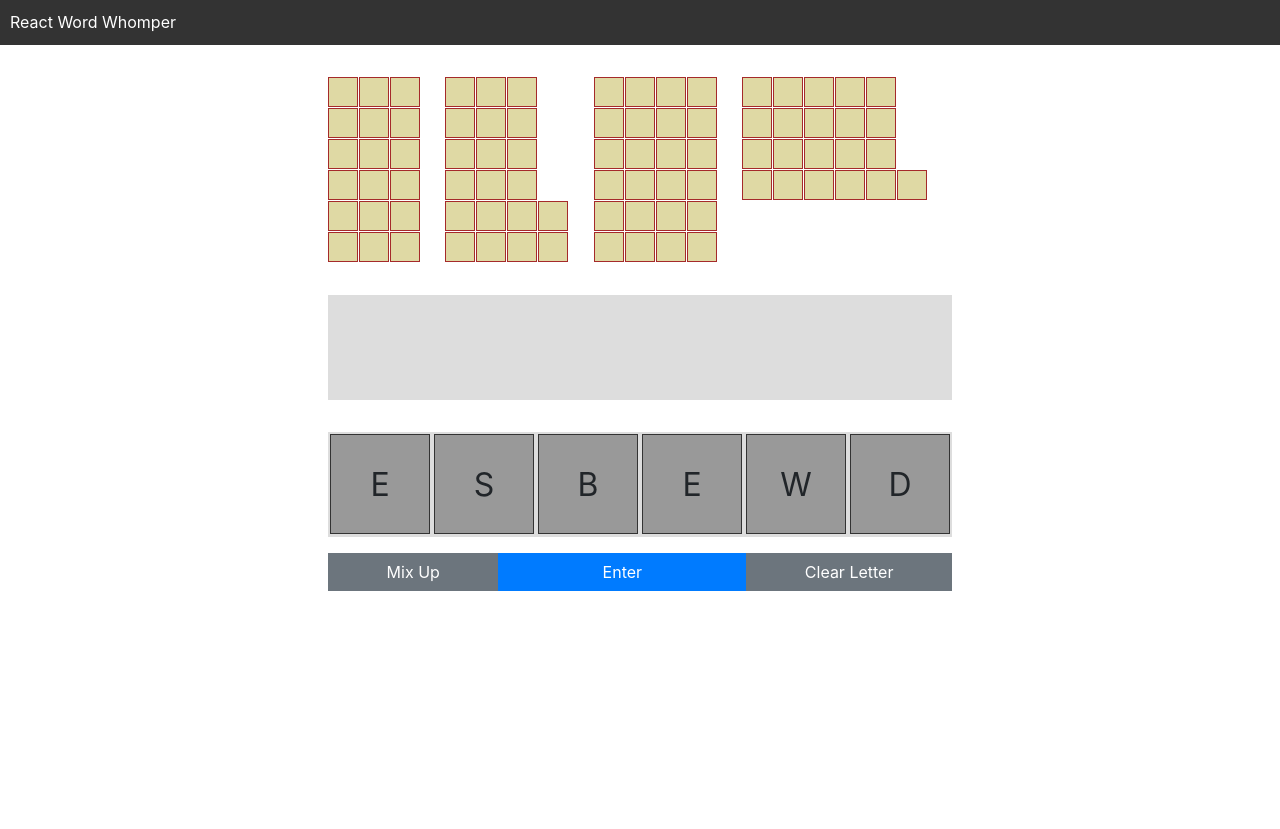
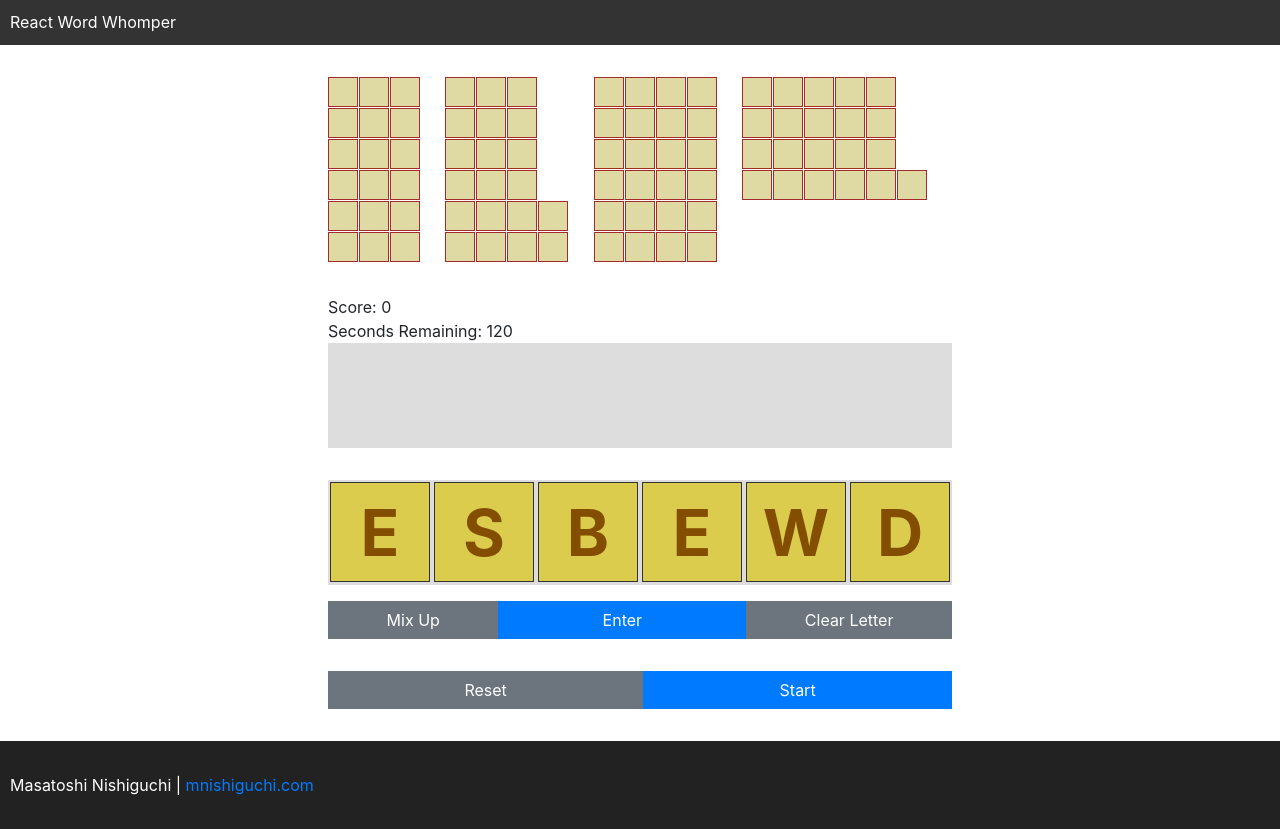
Before and after one commit to mnishiguchi/react-word-whomper, a React (Create React App) app: page / in a window 1280 px wide. Before the commit the page ends 800 px from the top, so only its background shows below. Built offline with nearby package versions, Linux system fonts and the light colour scheme.

Commit message:
Add Timer

```diff
--- a/package.json
+++ b/package.json
@@ -8,7 +8,9 @@
   "dependencies": {
     "bootstrap": "^4.0.0-alpha.6",
     "classnames": "^2.2.5",
+    "install": "^0.10.1",
     "lodash": "^4.17.4",
+    "npm": "^5.0.3",
     "react": "^15.5.4",
     "react-dom": "^15.5.4"
   },
--- a/src/App/App.css
+++ b/src/App/App.css
@@ -1,6 +1,5 @@
 main {
-  min-height: 80vh;
-  max-width: 654px !important;
+  width: 654px !important;
 }
 
 section {
@@ -10,3 +9,11 @@ section {
 .btn {
   border-radius: 0;
 }
+
+.InputTextDisplay .LetterCard {
+  color: #7d49b0;
+}
+
+.LetterSelector .LetterCard {
+  color: #834e00;
+}
--- a/src/App/App.js
+++ b/src/App/App.js
@@ -5,7 +5,8 @@ import 'bootstrap/dist/css/bootstrap.css'
 import './App.css'
 
 import Layout from './Layout'
-import {AnswerList, InputTextDisplay, LetterSelector} from './components/index'
+
+import {AnswerList, InputTextDisplay, LetterSelector, Timer} from './components/index'
 
 window._ = _ // To play with lodash in console
 
@@ -44,12 +45,17 @@ function sortWords(words=[]) {
   }, [])
 }
 
+const Score = ({ score }) => (
+  <div>Score: {score}</div>
+)
+
 
 class App extends React.PureComponent {
 
   static defaultProps = {
     // Hardcode for now
-    words: ['bed', 'bee', 'deb', 'dew', 'ewe', 'see', 'sew', 'web', 'wed', 'wee', 'beds', 'bees', 'debs', 'ewes', 'seed', 'webs', 'weds', 'weed', 'dweeb', 'sewed', 'weeds', 'dweebs']
+    words: ['bed', 'bee', 'deb', 'dew', 'ewe', 'see', 'sew', 'web', 'wed', 'wee', 'beds', 'bees', 'debs', 'ewes', 'seed', 'webs', 'weds', 'weed', 'dweeb', 'sewed', 'weeds', 'dweebs'],
+    seconds: 120,
   }
 
   constructor(props) {
@@ -58,16 +64,22 @@ class App extends React.PureComponent {
     // Initialize the letter list for the game play based on the words passed in as a prop.
     this.LETTERS = buildLetterList(sortWords(props.words))
 
-    this.state = {
+    this.initialState = {
       words: props.words.map(word => { return { word: word, isVisible: false } }),
       selectedLetters: [],
-      remainingLetters: this.LETTERS
+      remainingLetters: this.LETTERS,
+      score: 0,
     }
 
+    this.state = this.initialState
+
+    this.onLetterSelect = this.onLetterSelect.bind(this)
+    this.onMix = this.onMix.bind(this)
+    this.onReset = this.onReset.bind(this)
+    this.onStart = this.onStart.bind(this)
     this.onSubmit = this.onSubmit.bind(this)
+    this.onTimeUp = this.onTimeUp.bind(this)
     this.onUndo = this.onUndo.bind(this)
-    this.onMix = this.onMix.bind(this)
-    this.onLetterSelect = this.onLetterSelect.bind(this)
   }
 
   render() {
@@ -79,6 +91,12 @@ class App extends React.PureComponent {
           <AnswerList words={this.state.words} />
         </section>
         <section>
+          <Score score={this.state.score} />
+          <Timer
+            seconds={this.props.seconds}
+            onTimeUp={this.onTimeUp}
+            ref="timer"
+          />
           <InputTextDisplay letters={this.state.selectedLetters} />
         </section>
         <section>
@@ -89,6 +107,10 @@ class App extends React.PureComponent {
             onUndo={this.onUndo}
             onMix={this.onMix}
           />
+        </section>
+        <section style={{ marginTop: '1rem', display: 'flex' }}>
+          <button className="btn btn-secondary" onClick={this.onReset} style={{ flexGrow: 1 }}>Reset</button>
+          <button className="btn btn-primary" onClick={this.onStart} style={{ flexGrow: 1 }}>Start</button>
         </section>
       </Layout>
     )
@@ -123,7 +145,10 @@ class App extends React.PureComponent {
     const word = this.state.selectedLetters.join('')
     if (this.judgeWord(word)) {
       this.setState((prevState, props) => {
-        return { words: this.updateWords(prevState.words, word) }
+        return {
+          words: this.updateWords(prevState.words, word),
+          score: prevState.score + 1
+        }
       })
     } else {
       alert('NO')
@@ -134,6 +159,22 @@ class App extends React.PureComponent {
       const remainingLetters = this.computeRemainingLetters(selectedLetters)
       return { selectedLetters, remainingLetters }
     })
+  }
+
+  onStart() {
+    this.refs.timer.start() // Directly call a timer's function
+  }
+
+  onReset() {
+    this.setState((prevState, props) => {
+      return { ...this.initialState }
+    })
+
+    this.refs.timer.reset() // Directly call a timer's function
+  }
+
+  onTimeUp() {
+    alert('onTimeUp')
   }
 
   computeRemainingLetters(selectedLetters) {
--- a/src/App/Layout.js
+++ b/src/App/Layout.js
@@ -3,6 +3,7 @@ import React from 'react'
 const Header = () => (
   <div style={{
     backgroundColor: '#333',
+    width: '100%',
     height: '45px',
     padding: '10px',
     color: 'white',
@@ -11,12 +12,30 @@ const Header = () => (
   </div>
 )
 
+const Footer = () => (
+  <footer style={{
+    backgroundColor: '#222',
+    width: '100%',
+    height: 'auto',
+    padding: '2rem 10px',
+    color: 'white',
+  }}>
+    <div>
+      Masatoshi Nishiguchi | {' '}
+      <a href="http://www.mnishiguchi.com/">
+        mnishiguchi.com
+      </a>
+    </div>
+  </footer>
+)
+
 const Layout = (props) => (
   <div className="App">
     <Header />
     <main className="container">
       {props.children}
     </main>
+    <Footer />
   </div>
 )
 
--- a/src/App/components/InputTextDisplay.js
+++ b/src/App/components/InputTextDisplay.js
@@ -4,7 +4,7 @@ import LetterCard from './LetterCard'
 
 const InputTextDisplay = ({ letters }) => {
   return (
-    <div style={{ minHeight: '105px', background: '#ddd' }}>
+    <div className="InputTextDisplay" style={{ minHeight: '105px', background: '#ddd' }}>
       {
         letters.map((letter, i) => <LetterCard key={i} letter={letter} />)
       }
--- a/src/App/components/LetterCard.js
+++ b/src/App/components/LetterCard.js
@@ -2,20 +2,21 @@ import React from 'react'
 
 const LetterCard = ({ letter, onClick }) => {
   return (
-    <div onClick={onClick} style={{
+    <div className="LetterCard" onClick={onClick} style={{
       display: 'inline-block',
       width: '100px',
       height: '100px',
       lineHeight: '100px',
       margin: '2px',
-      background: '#999',
+      background: '#dccc4d',
       border: '1px solid #333',
     }}>
       <div style={{
         display: 'flex',
         alignItems: 'center',
         justifyContent: 'center',
-        fontSize: '2rem',
+        fontSize: '4rem',
+        fontWeight: 'bold',
         textTransform: 'uppercase',
       }}>{letter}</div>
     </div>
--- a/src/App/components/LetterSelector.js
+++ b/src/App/components/LetterSelector.js
@@ -4,7 +4,7 @@ import LetterCard from './LetterCard'
 
 const LetterSelector = ({ letters, onLetterSelect, onMix, onSubmit, onUndo }) => {
   return (
-    <div>
+    <div className="LetterSelector">
       <div className="letters" style={{ minHeight: '105px', background: '#ddd' }}>
         {
           letters.map((letter, i) => <LetterCard key={i} letter={letter} onClick={e => onLetterSelect(letter)} />)
--- /dev/null
+++ b/src/App/components/Timer.js
@@ -0,0 +1,65 @@
+import React from 'react'
+import PropTypes from 'prop-types'
+
+class Timer extends React.Component {
+
+  static defaultProps = {
+    seconds: PropTypes.number.required,
+    pause: PropTypes.any,
+    onTimeUp: PropTypes.func,
+  }
+
+  constructor(props) {
+    super(props)
+    this.state = {
+      secondsRemaining: this.props.seconds || 60
+    }
+
+    this.tick = this.tick.bind(this)
+  }
+
+  render() {
+    return (
+      <div>Seconds Remaining: {this.state.secondsRemaining}</div>
+    )
+  }
+
+  componentDidUpdate() {
+    if (this.state.secondsRemaining === 0) {
+      this.stop()
+
+      // Delay 1 sec because we want to see the timer becomes 0.
+      setTimeout(() => {
+        if (this.props.onTimeUp) {
+          this.props.onTimeUp()
+        }
+      }, 1000)
+    }
+  }
+
+  componentWillUnmount() {
+    clearInterval(this.interval)
+  }
+
+  tick() {
+    this.setState((prevState, props) => {
+      return { secondsRemaining: prevState.secondsRemaining - 1 }
+    })
+  }
+
+  start() {
+    this.interval = setInterval(this.tick, 1000)
+  }
+
+  stop() {
+    clearInterval(this.interval)
+  }
+
+  reset() {
+    this.setState((prevState, props) => {
+      return { secondsRemaining: this.props.seconds }
+    })
+  }
+}
+
+export default Timer
--- a/src/App/components/index.js
+++ b/src/App/components/index.js
@@ -1,9 +1,11 @@
 import AnswerList from './AnswerList'
 import LetterSelector from './LetterSelector'
 import InputTextDisplay from './InputTextDisplay'
+import Timer from './Timer'
 
 export {
   AnswerList,
   LetterSelector,
   InputTextDisplay,
+  Timer
 }
```
